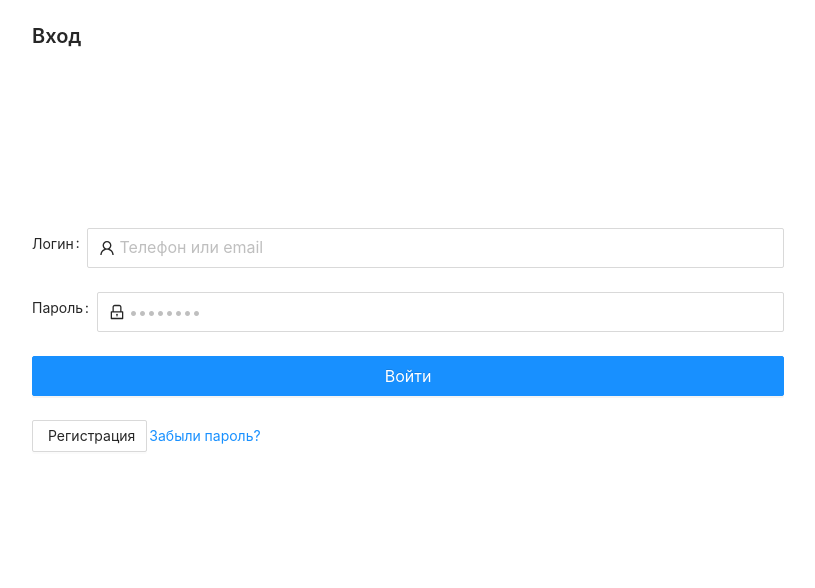
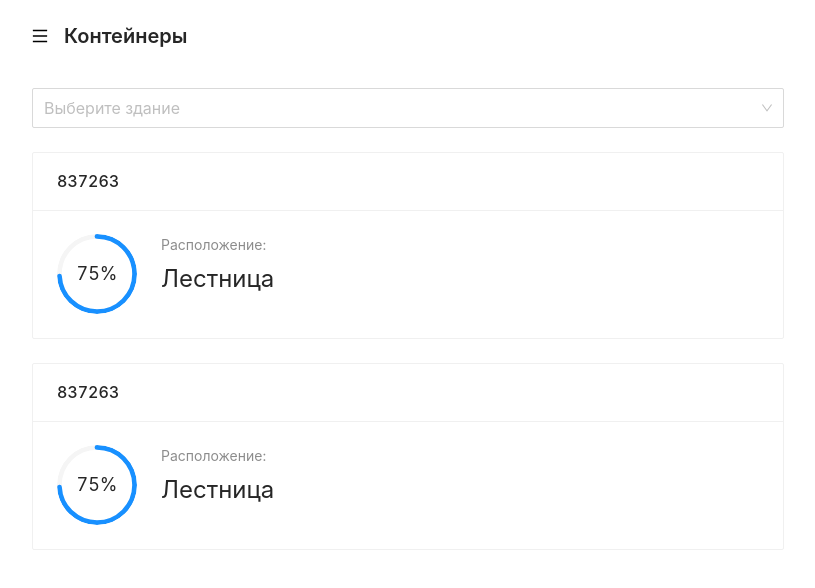
Before and after one commit to recycling-starter/frontend, a React (Create React App) app: page /boxes in a window 1280 px wide. Before the commit this address led to /login. Shown: the top 588 px of the page, without its empty margins (232-1047 px from the left). Built offline with nearby package versions, Linux system fonts and the light colour scheme.

Commit message:
feature: add box component

```diff
--- a/src/App.jsx
+++ b/src/App.jsx
@@ -6,36 +6,38 @@ import Registration from './components/Unauthorized/Registration'
 import Restore from './components/Unauthorized/Restore'
 import Authorized from './components/Authorized'
 import Boxes from './components/Authorized/Boxes'
+import Box from './components/Authorized/Boxes/Box'
 
 const App = () => {
-  const [authorized, setAuthorized] = useState(false)
-  return (
+  const [authorized, setAuthorized] = useState(true)
+  return authorized ? (
+    <Authorized setAuthorized={setAuthorized}>
       <Switch>
-      {authorized ? (
-        <Authorized setAuthorized={setAuthorized}>
-          <Route path={PRIVATE_PATH.BOXES}>
+        <Route exact path={PRIVATE_PATH.BOXES}>
           <Boxes />
+        </Route>
+        <Route exact path={PRIVATE_PATH.BOX}>
+          <Box />
         </Route>
         <Route>
           <Redirect to={PRIVATE_PATH.BOXES} />
         </Route>
+      </Switch>
     </Authorized>
   ) : (
-        <>
-          <Route path={PUBLIC_PATH.LOGIN}>
+    <Switch>
+      <Route exact path={PUBLIC_PATH.LOGIN}>
         <Login setAuthorized={setAuthorized} />
       </Route>
-          <Route path={PUBLIC_PATH.REGISTRATION}>
+      <Route exact path={PUBLIC_PATH.REGISTRATION}>
         <Registration />
       </Route>
-          <Route path={PUBLIC_PATH.RESTORE}>
+      <Route exact path={PUBLIC_PATH.RESTORE}>
         <Restore />
       </Route>
       <Route>
         <Redirect to={PUBLIC_PATH.LOGIN} />
       </Route>
-        </>
-      )}
     </Switch>
   )
 }
--- a/src/components/Authorized/Authorized.jsx
+++ b/src/components/Authorized/Authorized.jsx
@@ -1,19 +1,34 @@
 import React, { useState } from 'react'
 import { Drawer, Menu, PageHeader } from 'antd'
-import { MenuOutlined } from '@ant-design/icons'
+import { ArrowLeftOutlined, MenuOutlined } from '@ant-design/icons'
 import PropTypes from 'prop-types'
+import { Link } from 'react-router-dom'
 import styles from './authorized.module.scss'
+
+export const HeaderContext = React.createContext({})
 
 const Authorized = (props) => {
   const { children, setAuthorized } = props
   const [showDrawer, setShowDrawer] = useState(false)
+  const [headerProps, setHeaderProps] = useState({
+    title: ``,
+  })
+  const { title, isReturnPossible } = headerProps
 
   return (
     <>
       <PageHeader
-        title="Контейнеры"
-        backIcon={<MenuOutlined />}
-        onBack={() => setShowDrawer(true)}
+        title={title}
+        backIcon={
+          isReturnPossible ? (
+            <Link to=".." style={{ color: `inherit` }}>
+              <ArrowLeftOutlined />
+            </Link>
+          ) : (
+            <MenuOutlined />
+          )
+        }
+        onBack={isReturnPossible ? () => null : () => setShowDrawer(true)}
       />
       <Drawer
         title="Администратор"
@@ -33,13 +48,17 @@ const Authorized = (props) => {
           </Menu.Item>
         </Menu>
       </Drawer>
-      <div className={styles.wrapper}>{children}</div>
+      <div className={styles.wrapper}>
+        <HeaderContext.Provider value={setHeaderProps}>
+          {children}
+        </HeaderContext.Provider>
+      </div>
     </>
   )
 }
 
 Authorized.propTypes = {
-  children: PropTypes.node,
+  children: PropTypes.element,
   setAuthorized: PropTypes.func,
 }
 
--- a/src/components/Authorized/Boxes/Box/Box.jsx
+++ b/src/components/Authorized/Boxes/Box/Box.jsx
@@ -0,0 +1,51 @@
+import React, { useContext, useEffect, useState } from 'react'
+import { useHistory } from 'react-router'
+import { Progress, Button, Divider, Typography } from 'antd'
+import { MinusOutlined, PlusOutlined } from '@ant-design/icons'
+import { HeaderContext } from '../../Authorized'
+import styles from './box.module.scss'
+
+const Box = () => {
+  const setHeaderProps = useContext(HeaderContext)
+  const history = useHistory()
+  const [filling, setFilling] = useState(0)
+
+  useEffect(() => {
+    const path = history.location.pathname
+    setHeaderProps({
+      title: path.substr(path.lastIndexOf(`/`) + 1),
+      isReturnPossible: true,
+    })
+  }, [history.location.pathname, setHeaderProps])
+
+  const handleChangeFilling = (delta) => {
+    setFilling(Math.max(0, Math.min(100, filling + delta)))
+  }
+
+  return (
+    <>
+      <Typography.Title level={3}>Биржевая 14, лестница</Typography.Title>
+      <Divider />
+      <Progress
+        width="50vw"
+        type="circle"
+        percent={filling}
+        className={styles.circle}
+      />
+      <Divider />
+      <div className={styles.buttons}>
+        <Button
+          icon={<MinusOutlined />}
+          onClick={() => handleChangeFilling(-10)}
+        />
+        <Button
+          icon={<PlusOutlined />}
+          onClick={() => handleChangeFilling(10)}
+        />
+      </div>
+      <p className={styles.text}>Изменение заполненности контейнера</p>
+    </>
+  )
+}
+
+export default Box
--- /dev/null
+++ b/src/components/Authorized/Boxes/Box/box.module.scss
@@ -0,0 +1,26 @@
+.wrapper {
+
+}
+
+.circle {
+  display: block;
+  justify-content: center;
+  margin: 0 auto;
+  width: fit-content;
+  font-size: 25px;
+}
+
+.buttons {
+  display: grid;
+  grid-auto-flow: column;
+  grid-gap: 64px;
+  width: fit-content;
+  margin: 0 auto;
+}
+
+.text {
+  text-align: center;
+  font-size: 16px;
+  margin-top: 24px;
+  line-height: 100%;
+}
--- /dev/null
+++ b/src/components/Authorized/Boxes/Box/package.json
@@ -0,0 +1,3 @@
+{
+  "main": "Box.jsx"
+}
--- /dev/null
+++ b/src/components/Authorized/Boxes/BoxCard/BoxCard.jsx
@@ -0,0 +1,16 @@
+import { Card, Progress, Statistic } from 'antd'
+import React from 'react'
+import styles from './boxCard.module.scss'
+
+const BoxCard = () => {
+  return (
+    <Card title="837263">
+      <div className={styles.contentWrapper}>
+        <Progress type="circle" percent={75} width={80} />
+        <Statistic title="Расположение:" value="Лестница" />
+      </div>
+    </Card>
+  )
+}
+
+export default BoxCard
--- /dev/null
+++ b/src/components/Authorized/Boxes/BoxCard/boxCard.module.scss
@@ -0,0 +1,5 @@
+.contentWrapper {
+  display: grid;
+  grid-template-columns: auto 1fr;
+  grid-gap: 24px;
+}
--- /dev/null
+++ b/src/components/Authorized/Boxes/BoxCard/package.json
@@ -0,0 +1,3 @@
+{
+  "main": "BoxCard.jsx"
+}
--- a/src/components/Authorized/Boxes/Boxes.jsx
+++ b/src/components/Authorized/Boxes/Boxes.jsx
@@ -1,19 +1,18 @@
-import React from 'react'
-import { Card, Progress, Select, Statistic } from 'antd'
+import React, { useEffect, useContext } from 'react'
+import { Select } from 'antd'
+import { Link, useHistory } from 'react-router-dom'
+import { HeaderContext } from '../Authorized'
 import styles from './boxes.module.scss'
-
-const BoxCard = () => {
-  return (
-    <Card title="837263">
-      <div className={styles.cardContentWrapper}>
-        <Progress type="circle" percent={75} width={80} />
-        <Statistic title="Расположение:" value="Лестница" />
-      </div>
-    </Card>
-  )
-}
+import BoxCard from './BoxCard'
 
 const Boxes = () => {
+  const history = useHistory()
+  const setHeaderProps = useContext(HeaderContext)
+
+  useEffect(() => {
+    setHeaderProps({ title: `Контейнеры`, isReturnPossible: false })
+  }, [setHeaderProps])
+
   return (
     <div className={styles.wrapper}>
       <Select
@@ -35,8 +34,12 @@ const Boxes = () => {
           Кронверкский проспект 49
         </Select.Option>
       </Select>
-      <BoxCard />
-      <BoxCard />
+      <Link to={`${history.location.pathname}/837263`}>
+        <BoxCard />
+      </Link>
+      <Link to={`${history.location.pathname}/837263`}>
+        <BoxCard />
+      </Link>
     </div>
   )
 }
--- a/src/components/Authorized/Boxes/boxes.module.scss
+++ b/src/components/Authorized/Boxes/boxes.module.scss
@@ -1,9 +1,3 @@
-.cardContentWrapper {
-  display: grid;
-  grid-template-columns: auto 1fr;
-  grid-gap: 24px;
-}
-
 .wrapper {
   display: grid;
   grid-gap: 24px;
--- a/src/config.js
+++ b/src/config.js
@@ -6,4 +6,5 @@ export const PUBLIC_PATH = {
 
 export const PRIVATE_PATH = {
   BOXES: `/boxes`,
+  BOX: `/boxes/:id`,
 }
--- a/src/index.jsx
+++ b/src/index.jsx
@@ -6,7 +6,7 @@ import App from './App'
 import './index.scss'
 
 ReactDOM.render(
-  <BrowserRouter basename={process.env.PUBLIC_URL}>
+  <BrowserRouter>
     <App />
   </BrowserRouter>,
   document.getElementById(`root`),
```
Lines whose indentation alone changed are shown as unchanged.
